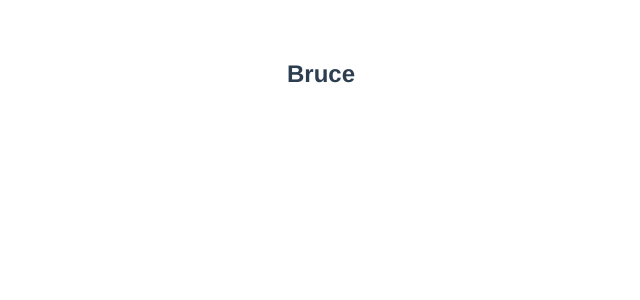
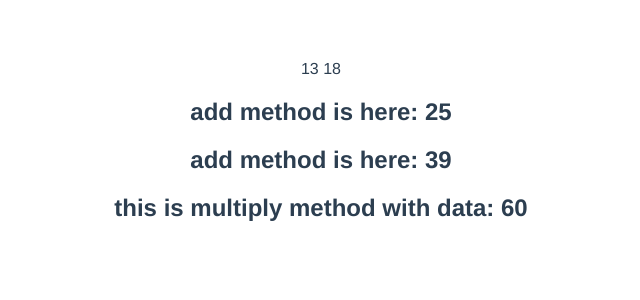
Before and after one commit to shengo333/hello-vue3, a Vue app: page / in a window 1280 px wide. Shown: the top 300 px of the page, without its empty margins (319-959 px from the left). Built offline with nearby package versions, Linux system fonts and the light colour scheme.

Commit message:
scratches of methods

```diff
--- a/src/App.vue
+++ b/src/App.vue
@@ -1,10 +1,13 @@
 <template>
 
   <div>
-    <div v-for="name in names" :key="name" >
-      <h2 v-if="name==='Bruce'"> {{ name }} </h2>
-      </div>
+    {{2+5+6}}
+    {{5+6+7}}
+    <h2> add method is here: {{add(4,6,15)}}</h2>
+    <h2> add method is here: {{add(4,20,15)}}</h2>
+    <h2>this is multiply method with data: {{multiply(basevalue)}}</h2>
   </div>
+
 
 </template>
 
@@ -13,10 +16,19 @@
 export default {
   name: "App",
   data() {
-    return {
-      names: ["Bruce", "Diana", "Barry"],
+    return{
+      baseMultiplier: 5,
+      basevalue: 12
     }
   },
+  methods:{
+    add( a,b,c){
+      return a+b+c
+    },
+    multiply(num){
+      return num * this.baseMultiplier
+    }
+  }
 }
 </script>
 
```
